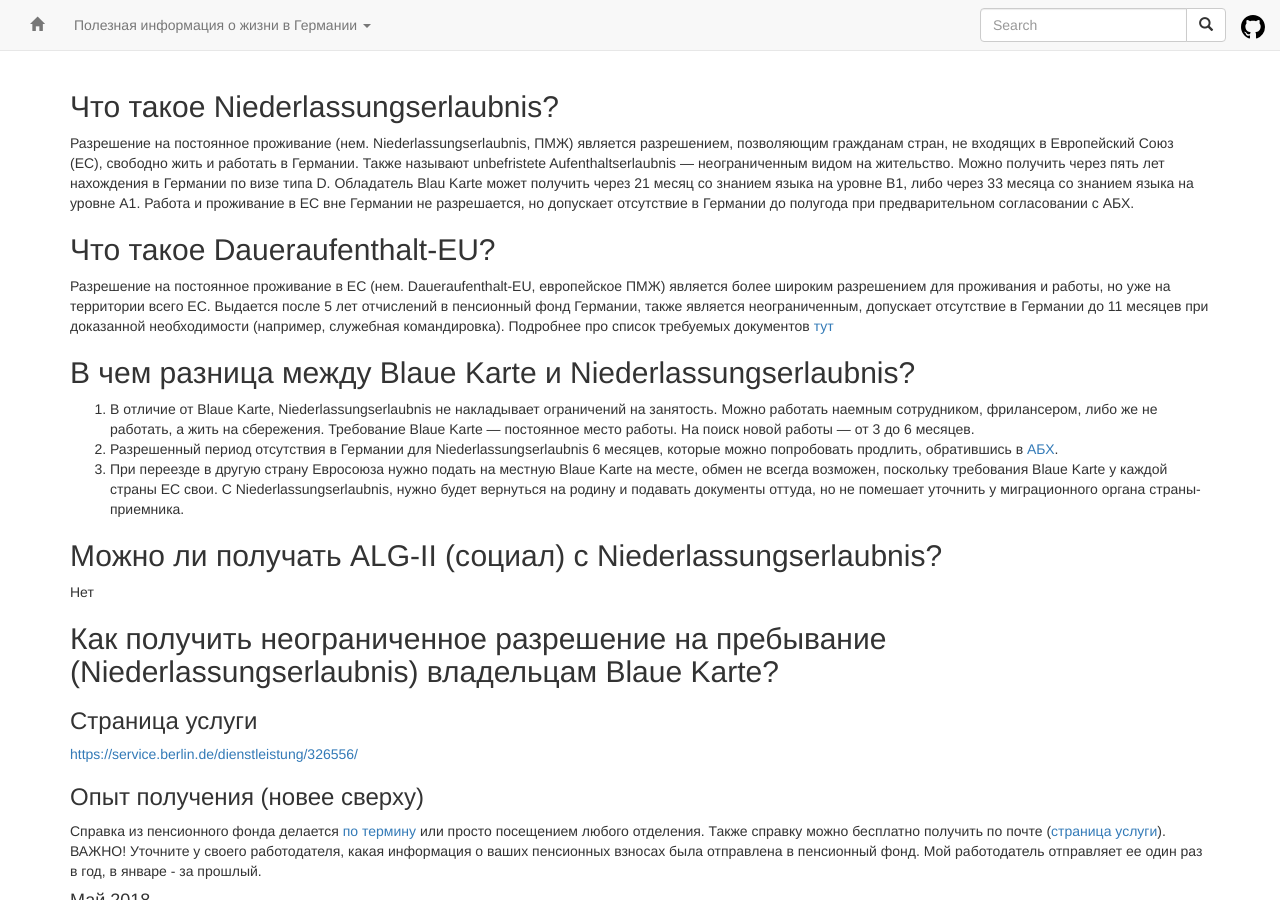
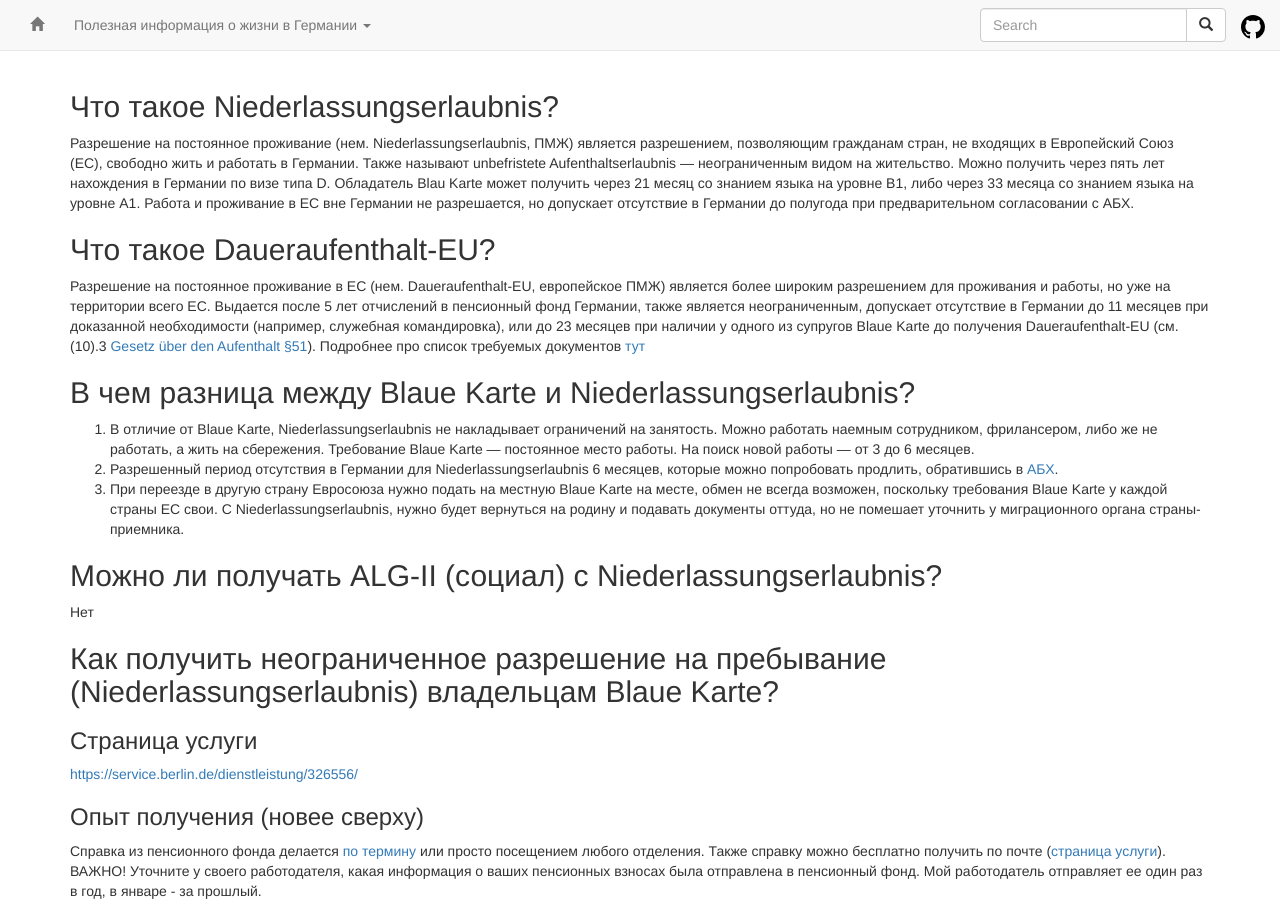
Before and after one commit to ru-de/faq, a Jekyll site: the page built from pages/Niederlassungserlaubnis.md, in a window 1280 px wide and 900 px high. Built offline with Jekyll 4.4.1, drawn with Linux system fonts in a browser that asks for light colours; nearby versions of some CDN libraries.

Commit message:
Travis #1274: sync github pages

```diff
--- a/pages/Niederlassungserlaubnis.md
+++ b/pages/Niederlassungserlaubnis.md
@@ -7,7 +7,7 @@ layout: default
 Разрешение на постоянное проживание (нем. Niederlassungserlaubnis, ПМЖ) является разрешением, позволяющим гражданам стран, не входящих в Европейский Союз (ЕС), свободно жить и работать в Германии. Также называют unbefristete Aufenthaltserlaubnis — неограниченным видом на жительство. Можно получить через пять лет нахождения в Германии по визе типа D. Обладатель Blau Karte может получить через 21 месяц со знанием языка на уровне B1, либо через 33 месяца со знанием языка на уровне А1. Работа и проживание в ЕС вне Германии не разрешается, но допускает отсутствие в Германии до полугода при предварительном согласовании с АБХ.
 
 ## Что такое Daueraufenthalt-EU?
-Разрешение на постоянное проживание в ЕС (нем. Daueraufenthalt-EU, европейское ПМЖ) является более широким разрешением для проживания и работы, но уже на территории всего ЕС. Выдается после 5 лет отчислений в пенсионный фонд Германии, также является неограниченным, допускает отсутствие в Германии до 11 месяцев при доказанной необходимости (например, служебная командировка). Подробнее про список требуемых документов [тут](https://service.berlin.de/dienstleistung/324281/pdf/)
+Разрешение на постоянное проживание в ЕС (нем. Daueraufenthalt-EU, европейское ПМЖ) является более широким разрешением для проживания и работы, но уже на территории всего ЕС. Выдается после 5 лет отчислений в пенсионный фонд Германии, также является неограниченным, допускает отсутствие в Германии до 11 месяцев при доказанной необходимости (например, служебная командировка), или до 23 месяцев при наличии у одного из супругов Blaue Karte до получения Daueraufenthalt-EU (см. (10).3 [Gesetz über den Aufenthalt §51](https://www.gesetze-im-internet.de/aufenthg_2004/__51.html)). Подробнее про список требуемых документов [тут](https://service.berlin.de/dienstleistung/324281/pdf/)
 
 ## В чем разница между Blaue Karte и Niederlassungserlaubnis?
 1. В отличие от Blaue Karte, Niederlassungserlaubnis не накладывает ограничений на занятость. Можно работать наемным сотрудником, фрилансером, либо же не работать, а жить на сбережения. Требование Blaue Karte — постоянное место работы. На поиск новой работы — от 3 до 6 месяцев.
```
